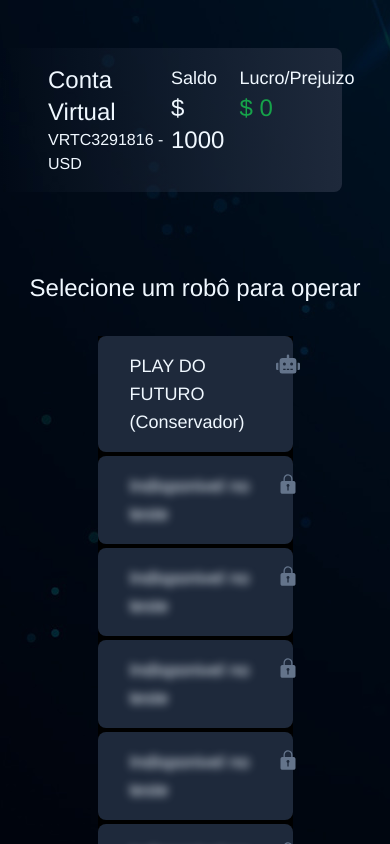
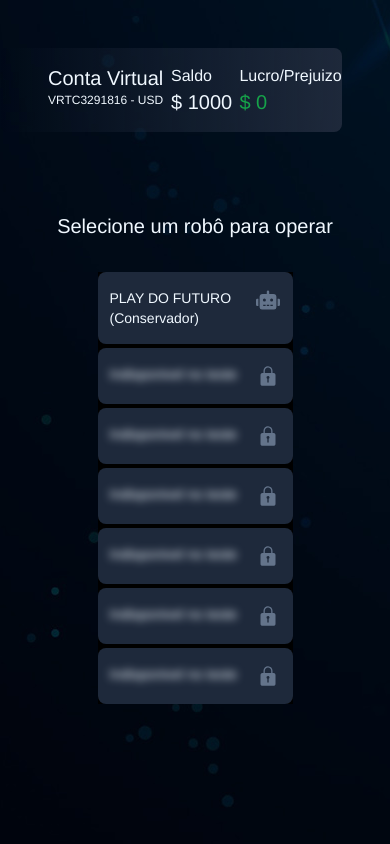
Before and after one commit to alexandrebelem21/botLeonardo, a React (Create React App) app: page /enjoy in a window 390 px wide. Shown: the top 844 px of the page. Built offline with nearby package versions, Linux system fonts and the light colour scheme.

Commit message:
fix responsive

```diff
--- a/src/components/BotSimulador.js
+++ b/src/components/BotSimulador.js
@@ -7,12 +7,16 @@ class BotSimulador extends React.Component {
     console.log("BOOOT");
     const date = new Date().toLocaleString();
     return (
-      <div class="text-lg text-green-600 mx-auto px-6 py-4 w-5/6 md:mx-auto md:w-1/2 grid grid-cols-10 gap-4 bg-slate-900">
-        <p class="col-start-1 col-span-6 md:col-span-7 text-left">{date}</p>
-        <p class="text-left col-span-2 md:col-span-2 md:gap-8">
+      <div class="text-base md:text-lg text-green-600 mx-auto px-6 py-4 w-5/6 md:mx-auto md:w-1/2 grid grid-cols-10 gap-4 bg-slate-900">
+        <p class="text-sm md:text-lg col-start-1 col-span-5 md:col-span-7 text-left">
+          {date}
+        </p>
+        <p class="text-left col-start-6 col-span-2 md:col-span-2 md:gap-8">
           ${parseFloat(valor)}
         </p>
-        <p class="text-left">${valor * 0.9}</p>
+        <p class="text-left col-start-9 col-span-2 md:col-span-1 ">
+          ${valor * 0.9}
+        </p>
       </div>
     );
   }
--- a/src/components/Header.js
+++ b/src/components/Header.js
@@ -7,23 +7,23 @@ class Header extends React.Component {
       <div class="pb-4 pt-4 rounded-lg mx-auto mt-12 mr-12 md:mx-auto md:w-1/2 font-helvetica bg-gradient-to-l from-slate-800">
         <div class="grid grid-cols-10 md:gap-10">
           <div class="ml-12  col-start-1 col-span-5">
-            <p class=" text-2xl md:text-3xl ">Conta Virtual</p>
-            <p class=" text-base ">VRTC3291816 - USD</p>
+            <p class=" text-xl md:text-3xl ">Conta Virtual</p>
+            <p class=" text-xs md:text-base ">VRTC3291816 - USD</p>
           </div>
           <div class="grid col-start-6 col-span-4">
             <div class="grid grid-cols-2">
               <div>
-                <p class="text-lg md:text-xl">Saldo</p>
-                <p class="text-2xl md:text-3xl">
+                <p class="text-base md:text-xl">Saldo</p>
+                <p class="text-xl md:text-3xl">
                   $ {!saldo ? 1000 : parseFloat(saldo.toFixed(2))}
                 </p>
               </div>
               <div>
-                <p class="text-lg md:text-xl">Lucro/Prejuizo</p>
+                <p class="text-base md:text-xl">Lucro/Prejuizo</p>
                 {lucro <= 0 ? (
-                  <p class="text-2xl md:text-3xl">$ {!lucro ? 0.0 : lucro}</p>
+                  <p class="text-xl md:text-3xl">$ {!lucro ? 0.0 : lucro}</p>
                 ) : (
-                  <p class="text-2xl md:text-3xl text-green-600">
+                  <p class="text-xl md:text-3xl text-green-600">
                     $ {!lucro ? 0.0 : parseFloat(lucro.toFixed(3))}
                   </p>
                 )}
--- a/src/pages/Contact.js
+++ b/src/pages/Contact.js
@@ -4,7 +4,7 @@ class Contact extends React.Component {
   render() {
     return (
       <div class="font-helvetica flex mx-auto mt-8 md:mt-40 content-center overflow-auto">
-        <div class="border mx-auto h-full  shadow-sm p-6 text-center w-100 d-flex flex-col content-center items-center text-white w-96 rounded-bl rounded-tl-3xl rounded-br-3xl rounded-tr border-blue-500">
+        <div class="border mx-auto h-full  shadow-sm p-6 text-center w-100 d-flex flex-col content-center items-center text-white w-80 md:w-96 rounded-bl rounded-tl-3xl rounded-br-3xl rounded-tr border-blue-500">
           <h2 class="mb-0 text-2xl">Fim do período de testes</h2>
           <div class="rounded mb-8 mt-3 w-100 h-1 max-w-2 opacity-30 text-white">
             ---------------------------------------
@@ -17,7 +17,7 @@ class Contact extends React.Component {
               <b class="text-white">Play do Futuro.</b>
             </p>
           </div>
-          <div class="bg-green-800 text-2xl text-white ol-start-1 col-span-9 mt-12 rounded-xl h-16 w-42 hover:bg-green-600 hover:text-white transition-all inline-flex items-center px-4 py-2 gap-2">
+          <div class="bg-green-800 text-xl md:text-2xl text-white ol-start-1 col-span-9 mt-12 rounded-xl h-16 w-42 hover:bg-green-600 hover:text-white transition-all inline-flex items-center px-4 py-2 gap-2">
             <Link to="/Enjoy">
               <button type="button">ADQUIRIR ACESSO AO PLAY DO FUTURO</button>
             </Link>
--- a/src/pages/Enjoy.js
+++ b/src/pages/Enjoy.js
@@ -9,14 +9,16 @@ class Enjoy extends React.Component {
       <>
         <Header />
         <div class="mx-auto mt-20 w-full text-center font-helvetica">
-          <p class="mx-auto mb-8 text-2xl">Selecione um robô para operar</p>
+          <p class="mx-auto mb-8 text-xl md:text-2xl">
+            Selecione um robô para operar
+          </p>
           <div class="mx-auto w-1/2">
-            <ul class="text-lg w-full text-left bg-black ">
+            <ul class="text-sm md:text-lg w-full text-left bg-black ">
               <div
-                class="pl-8 rounded-lg pb-4 pt-4 mb-1 grid grid-cols-10 bg-slate-800
+                class="pl-3 md:pl-8 rounded-lg pb-4 pt-4 mb-1 grid grid-cols-10 bg-slate-800
                 transition-all duration-800 bg-gradient-to-l from-slate-800 via-slate-800 to-green-800 bg-size-200 bg-pos-100 hover:bg-pos-0"
               >
-                <div class="col-start-1 col-span-9">
+                <div class="col-start-1 col-span-8 md:col-span-9">
                   <Link to="/Simulation">
                     <li>PLAY DO FUTURO (Conservador)</li>
                   </Link>
@@ -25,38 +27,38 @@ class Enjoy extends React.Component {
                   <FaRobot class="w-6 h-6 fill-slate-500 " />
                 </div>
               </div>
-              <div class="pl-8 rounded-lg pb-4 pt-4 mb-1 grid grid-cols-10 bg-slate-800">
-                <li class="blur-sm col-start-1 col-span-9">
+              <div class="pl-3 md:pl-8 rounded-lg pb-4 pt-4 mb-1 grid grid-cols-10 bg-slate-800">
+                <li class="blur-sm col-start-1 col-span-8 md:col-span-9">
                   Indisponivel no teste
                 </li>
                 <IoIosLock class="mx-auto w-6 h-6 fill-slate-500 " />
               </div>
-              <div class="pl-8 rounded-lg pb-4 pt-4 mb-1 grid grid-cols-10 bg-slate-800">
-                <li class="blur-sm col-start-1 col-span-9">
+              <div class="pl-3 md:pl-8 rounded-lg pb-4 pt-4 mb-1 grid grid-cols-10 bg-slate-800">
+                <li class="blur-sm col-start-1 col-span-8 md:col-span-9">
                   Indisponivel no teste
                 </li>
                 <IoIosLock class="mx-auto w-6 h-6 fill-slate-500 " />
               </div>
-              <div class="pl-8 rounded-lg pb-4 pt-4 mb-1 grid grid-cols-10 bg-slate-800">
-                <li class="blur-sm col-start-1 col-span-9">
+              <div class="pl-3 md:pl-8 rounded-lg pb-4 pt-4 mb-1 grid grid-cols-10 bg-slate-800">
+                <li class="blur-sm col-start-1 col-span-8 md:col-span-9">
                   Indisponivel no teste
                 </li>
                 <IoIosLock class="mx-auto w-6 h-6 fill-slate-500 " />
               </div>
-              <div class="pl-8 rounded-lg pb-4 pt-4 mb-1 grid grid-cols-10 bg-slate-800">
-                <li class="blur-sm col-start-1 col-span-9">
+              <div class="pl-3 md:pl-8 rounded-lg pb-4 pt-4 mb-1 grid grid-cols-10 bg-slate-800">
+                <li class="blur-sm col-start-1 col-span-8 md:col-span-9">
                   Indisponivel no teste
                 </li>
                 <IoIosLock class="mx-auto w-6 h-6 fill-slate-500 " />
               </div>
-              <div class="pl-8 rounded-lg pb-4 pt-4 mb-1 grid grid-cols-10 bg-slate-800">
-                <li class="blur-sm col-start-1 col-span-9">
+              <div class="pl-3 md:pl-8 rounded-lg pb-4 pt-4 mb-1 grid grid-cols-10 bg-slate-800">
+                <li class="blur-sm col-start-1 col-span-8 md:col-span-9">
                   Indisponivel no teste
                 </li>
                 <IoIosLock class="mx-auto w-6 h-6 fill-slate-500 " />
               </div>
-              <div class="pl-8 rounded-lg pb-4 pt-4 mb-1 grid grid-cols-10 bg-slate-800">
-                <li class="blur-sm col-start-1 col-span-9">
+              <div class="pl-3 md:pl-8 rounded-lg pb-4 pt-4 mb-1 grid grid-cols-10 bg-slate-800">
+                <li class="blur-sm col-start-1 col-span-8 md:col-span-9">
                   Indisponivel no teste
                 </li>
                 <IoIosLock class="mx-auto w-6 h-6 fill-slate-500 " />
--- a/src/pages/Simulation.js
+++ b/src/pages/Simulation.js
@@ -67,9 +67,7 @@ class Simulation extends React.Component {
 
             <div class="mx-auto mt-20 text-2xl w-full text-center font-helvetica">
               <div>
-                <p>
-                  ------------------ PLAY DO FUTURO (Free) ------------------
-                </p>
+                <p>PLAY DO FUTURO (Free)</p>
                 {!green ? (
                   <button
                     class="bg-green-800 text-2xl text-white ol-start-1 col-span-9 my-14 rounded-xl h-16 w-42 hover:bg-green-600 hover:text-white transition-all inline-flex items-center px-4 py-2 gap-2"
@@ -83,14 +81,16 @@ class Simulation extends React.Component {
                   <BotOperator />
                 )}
               </div>
-              <div class="text-lg px-6 py-2 w-5/6 mx-auto md:mx-auto md:w-1/2 grid grid-cols-10 gap:1 md:gap-4 bg-slate-900">
-                <p class="col-start-1 col-span-6 md:col-span-7 text-left">
+              <div class="text-base md:text-lg px-6 py-2 w-5/6 mx-auto md:mx-auto md:w-1/2 grid grid-cols-10 gap:1 md:gap-4 bg-slate-900">
+                <p class="col-start-1 col-span-5 md:col-span-7 text-left">
                   Hora
                 </p>
-                <p class="text-left col-span-2 md:col-span-2 md:gap-8">
+                <p class="text-left col-start-6 col-span-2 md:col-span-2 md:gap-8">
                   Entrada
                 </p>
-                <p class="text-left col-span-2 md:col-span-1 ">Lucro/Perda</p>
+                <p class="text-left col-start-9 col-span-2 md:col-span-1 ">
+                  Lucro/Perda
+                </p>
               </div>
             </div>
             {click[1]}
```
Also changed, not shown: 1 other file (tests, documents, lock files or other folders).
